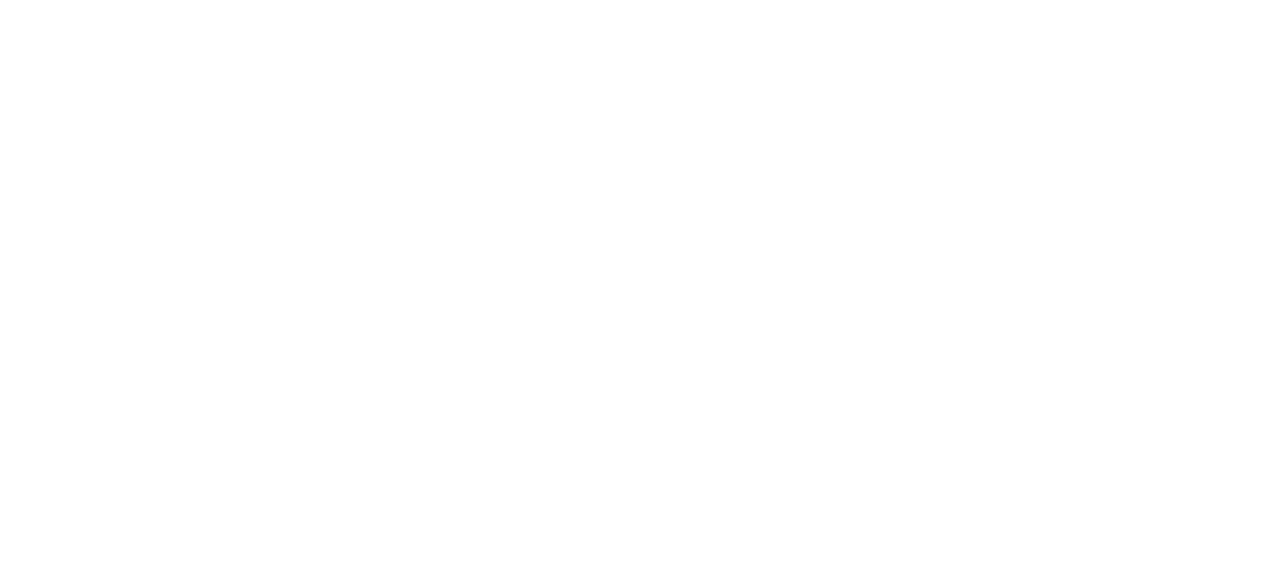
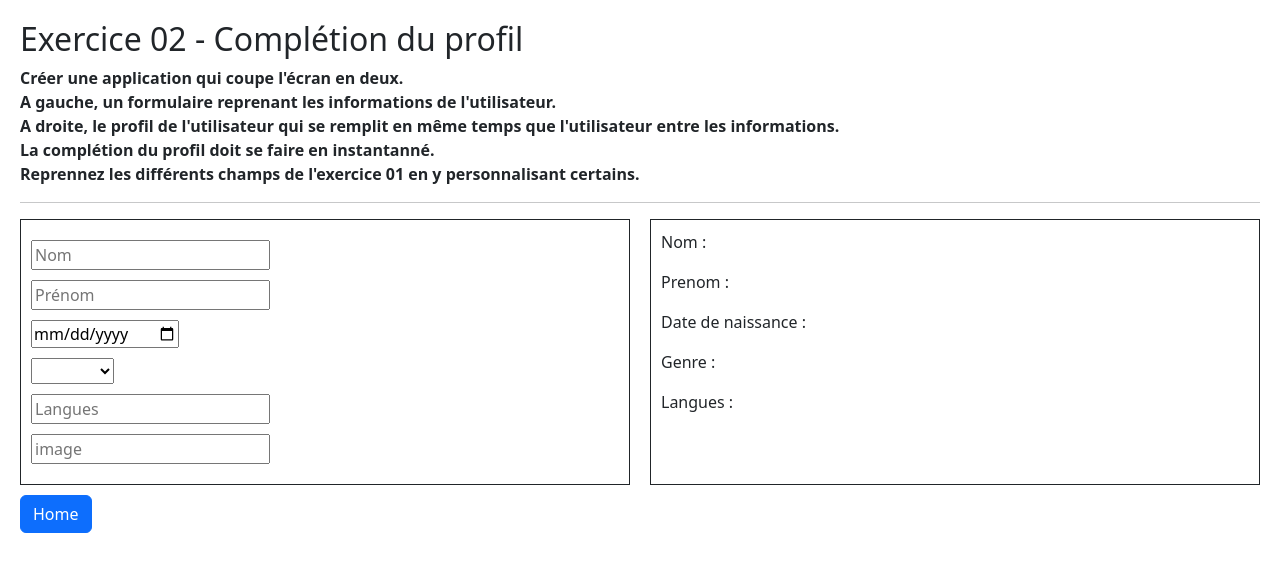
Before and after one commit to YUKIinBE/AngularExos, an Angular app: page /exos/exo02 in a window 1280 px wide. Before the commit this address led to /. Shown: the top 572 px of the page. Built offline with nearby package versions, Linux system fonts and the light colour scheme.

Commit message:
Exo 2 Two Way Binding

```diff
--- a/src/app/app-routing.module.ts
+++ b/src/app/app-routing.module.ts
@@ -2,11 +2,13 @@
 import { RouterModule, Routes } from '@angular/router';
 import { HomeComponent } from './home/home.component';
 import { Exo01PropertyBindingComponent } from './exos/exo01-property-binding/exo01-property-binding.component';
+import { Exo02TwoWayBindingComponent } from './exos/exo02-two-way-binding/exo02-two-way-binding.component';
 
 const routes: Routes = [
   { path: '', component: HomeComponent },
   { path: 'exos', children: [
-    { path: 'exo01', component: Exo01PropertyBindingComponent}
+    { path: 'exo01', component: Exo01PropertyBindingComponent},
+    { path: 'exo02', component: Exo02TwoWayBindingComponent}
   ]}
 ];
 
--- a/src/app/app.module.ts
+++ b/src/app/app.module.ts
@@ -7,6 +7,7 @@
 import { Exo01PropertyBindingComponent } from './exos/exo01-property-binding/exo01-property-binding.component';
 import { FormsModule } from '@angular/forms';
 import { ExosComponent } from './exos/exos.component';
+import { Exo02TwoWayBindingComponent } from './exos/exo02-two-way-binding/exo02-two-way-binding.component';
 
 @NgModule({
   declarations: [
@@ -14,6 +15,7 @@
     HomeComponent,
     ExosComponent,
     Exo01PropertyBindingComponent,
+    Exo02TwoWayBindingComponent,
   ],
   imports: [
     BrowserModule,
--- a/src/app/exos/exo01-property-binding/exo01-property-binding.component.html
+++ b/src/app/exos/exo01-property-binding/exo01-property-binding.component.html
@@ -1,7 +1,6 @@
 <h2>Exercice 01 - Créer son profil</h2>
 
-<div class="container">
-    <p>
+<p style="font-weight: bold;">
     Vous devez créer une application Angular pour permettre aux utilisateurs de créer leur propre profil personnel.
     <br>
     L'application doit contenir les champs suivants :
@@ -15,7 +14,6 @@
 <p>
     <img src="{{ image }}" style="width: 100px">
 </p>
-</div>
 
 <a routerLink="">
     <button class="btn btn-primary">Home</button>
--- /dev/null
+++ b/src/app/exos/exo02-two-way-binding/exo02-two-way-binding.component.html
@@ -0,0 +1,38 @@
+<h2>Exercice 02 - Complétion du profil</h2>
+
+<p style="font-weight: bold;">
+	Créer une application qui coupe l'écran en deux. <br>
+	A gauche, un formulaire reprenant les informations de l'utilisateur. <br>
+	A droite, le profil de l'utilisateur qui se remplit en même temps que l'utilisateur entre les informations. <br>
+	La complétion du profil doit se faire en instantanné. <br>
+	Reprennez les différents champs de l'exercice 01 en y personnalisant certains.
+</p>
+
+<hr>
+<div class="grid">
+	<div>
+		<input type="text" [(ngModel)]="nom" placeholder="Nom">
+		<input type="text" [(ngModel)]="prenom" placeholder="Prénom">
+		<input type="date" [(ngModel)]="dateNaiss">
+		<select [(ngModel)]="genre">
+			<option value="">Genre</option>
+			<option value="Homme">Homme</option>
+			<option value="Femme">Femme</option>
+			<option value="Autre">Autre</option>
+		</select>
+		<input type="text" [(ngModel)]="langue" placeholder="Langues">
+		<input type="text" [(ngModel)]="image" placeholder="image">
+	</div>
+	<div>
+		<p> Nom : {{ nom }} </p>
+		<p> Prenom : {{ prenom }} </p>
+		<p> Date de naissance : {{ dateNaiss }}</p>
+		<p> Genre : {{ genre }}</p>
+		<p> Langues : {{ langue }}</p>
+		<img src="{{ image }}">
+	</div>
+</div>
+
+<a routerLink="">
+	<button class="btn btn-primary">Home</button>
+</a>
--- /dev/null
+++ b/src/app/exos/exo02-two-way-binding/exo02-two-way-binding.component.scss
@@ -0,0 +1,21 @@
+.grid{
+	display: grid;
+	grid-template-columns: 1fr 1fr;
+	column-gap: 20px;
+
+	&>div{
+		padding: 10px;
+		margin-bottom: 10px;
+		border: 1px solid;
+	}
+}
+
+input{
+	display: block;
+	margin-top: 10px;
+	margin-bottom: 10px;
+}
+
+img{
+	width: 200px;
+}
--- /dev/null
+++ b/src/app/exos/exo02-two-way-binding/exo02-two-way-binding.component.ts
@@ -0,0 +1,17 @@
+import { Component } from '@angular/core';
+import { NgModel } from '@angular/forms';
+
+@Component({
+  selector: 'app-exo02-two-way-binding',
+  templateUrl: './exo02-two-way-binding.component.html',
+  styleUrl: './exo02-two-way-binding.component.scss'
+})
+export class Exo02TwoWayBindingComponent {
+
+  nom!: string;
+  prenom!: string;
+  dateNaiss!: Date;
+  genre!: string;
+  langue!: string;
+  image!: string;
+}
--- a/src/app/home/home.component.html
+++ b/src/app/home/home.component.html
@@ -6,4 +6,9 @@
 			Exo01 : Property Binding (One-Way)
 		</a>
 	</li>
+	<li>
+		<a routerLink="/exos/exo02">
+			Exo02 : Property Binding (Two-Way)
+		</a>
+	</li>
 </ul>
```
Also changed, not shown: 1 other file (tests, documents, lock files or other folders). Lines whose indentation alone changed are shown as unchanged.
